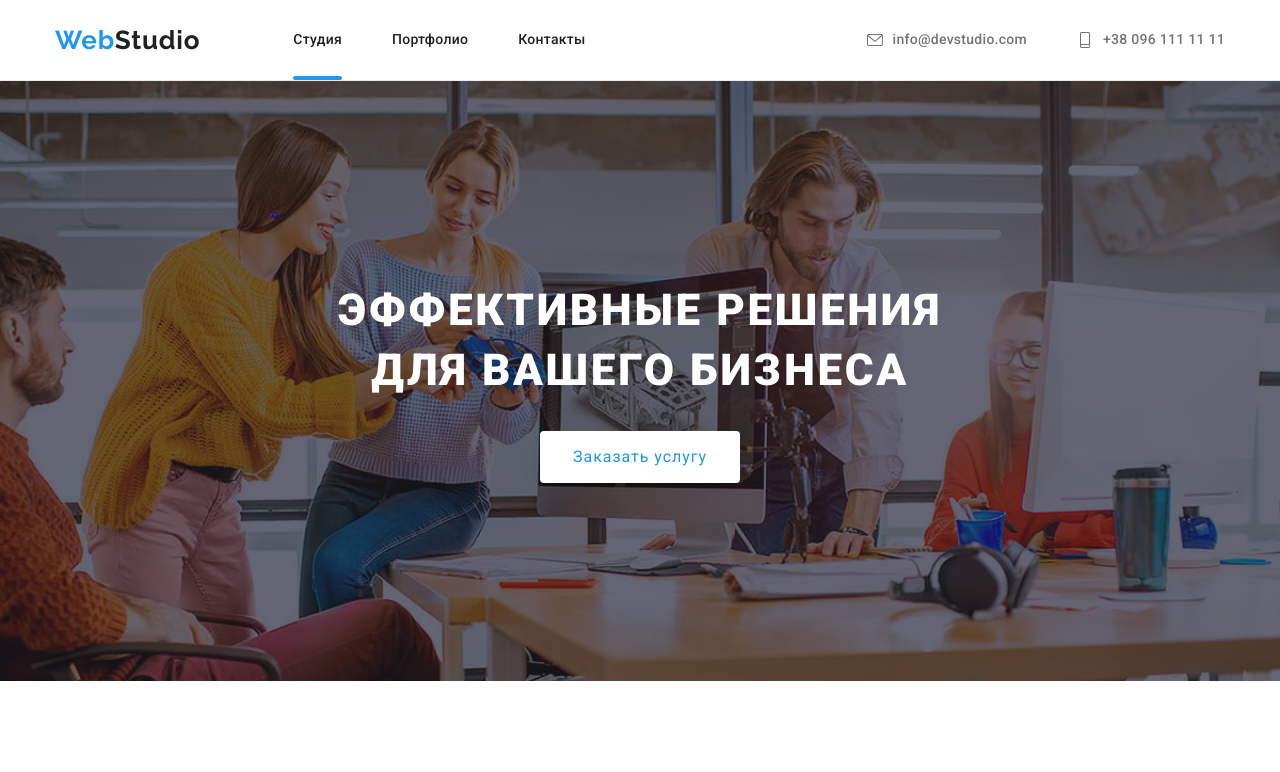
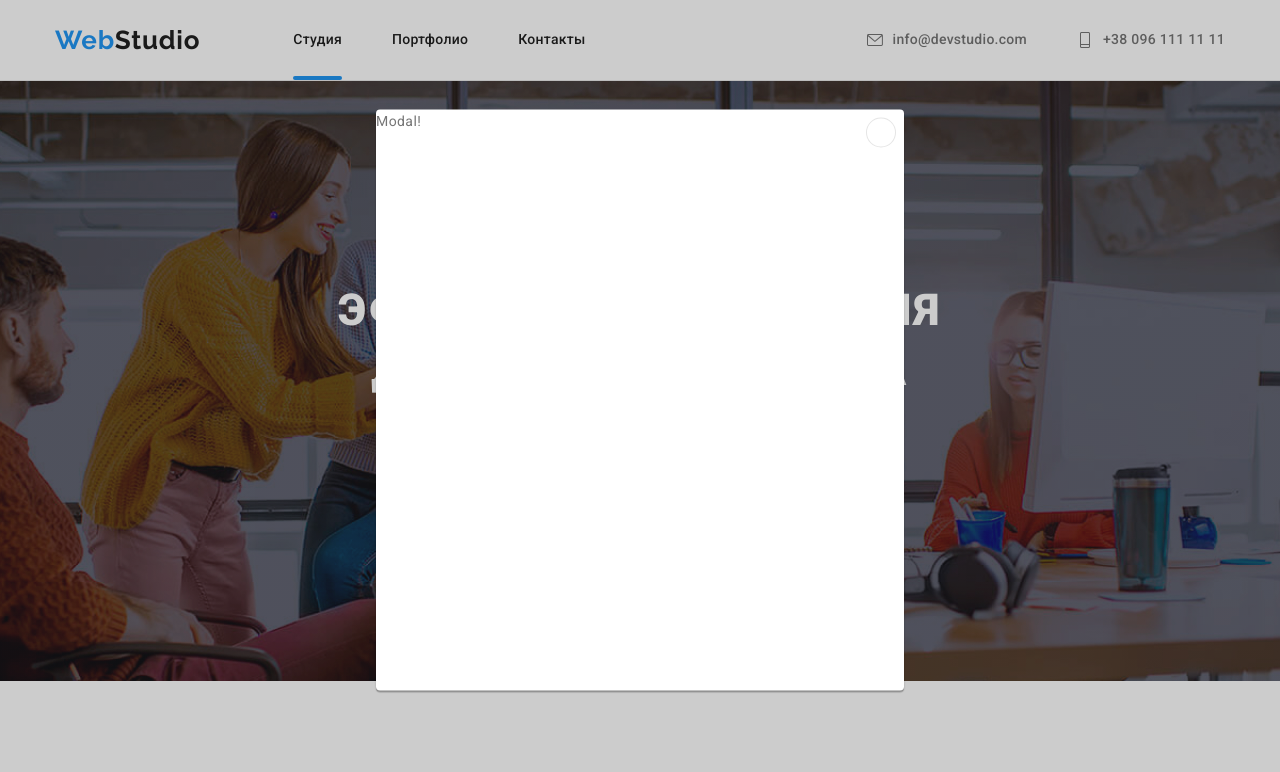
Before and after one commit to PolinaKrasovskaya/goit-markup-hw-05, a plain HTML site: page index.html in a window 1280 px wide. Both pictures are taken after a click on the button "Заказать услугу". Shown: the top 772 px of the page. Drawn offline with nearby package versions, Linux system fonts and the light colour scheme.

Commit message:
Add files via upload

```diff
--- a/css/style.css
+++ b/css/style.css
@@ -243,6 +243,65 @@ img {
   background-color: var(--white);
 }
 
+/* Modal window  */
+.backdrop {
+  position: fixed;
+  top: 0;
+  bottom: 0;
+  left: 0;
+  right: 0;
+  background: rgba(0, 0, 0, 0.2);
+  opacity: 1;
+  transition: opacity 250ms cubic-bezier(0.4, 0, 0.2, 1);
+}
+
+.backdrop.is-hidden {
+  visibility: hidden;
+  opacity: 0;
+  pointer-events: none;
+}
+
+.is-hidden .modal {
+  transform: translate(-50%, 0%) scale(0.5);
+}
+.modal {
+  position: absolute;
+  top: 50%;
+  left: 50%;
+  transform: translate(-50%, -50%) scale(1);
+  width: 100%;
+  max-width: 528px;
+  height: 581px;
+  background: var(--white);
+  box-shadow: 0px 1px 3px rgba(0, 0, 0, 0.12), 0px 1px 1px rgba(0, 0, 0, 0.14), 0px 2px 1px rgba(0, 0, 0, 0.2);
+  border-radius: 4px;
+  transition: transform 0.5s;
+}
+
+.btn-close {
+  position: absolute;
+  top: 8px;
+  right: 8px;
+  width: 30px;
+  height: 30px;
+  background-color: var(--white);
+  border: 1px solid rgba(0, 0, 0, 0.1);
+  border-radius: 50%;
+}
+
+.btn-close:hover,
+.btn-close:focus {
+  background-color: var(--accent-cl);
+  color: var(--white);
+}
+
+.img-close {
+  color: var(--black);
+  fill: var(--black);
+  position: absolute;
+  height: 11px;
+  width: 11px;
+}
 /*Section-directions*/
 
 .list-direction {
--- a/index.html
+++ b/index.html
@@ -57,7 +57,7 @@
                 <h1 class="hero-title">Эффективные решения для вашего бизнеса</h1>
             </div>
             <div>
-                <button class="button" type="button">Заказать услугу</button>
+                <button class="button" type="button" data-modal-open>Заказать услугу</button>
             </div>
         </section>
 
@@ -380,5 +380,18 @@
             </div>
         </div>
     </footer>
+
+    <div class="backdrop is-hidden" data-modal>
+        <div class="modal">
+            <button class="btn-close" data-modal-close>
+                <svg class="img-close">
+                    <use href="./img/decor/modal-close.svg"></use>
+                </svg>
+            </button>
+            <p class="message" type="button">Modal!</p>
+        </div>
+    </div>
+    <script src="./js/modal.js"></script>
+
 </body>
 </html>
--- /dev/null
+++ b/js/modal.js
@@ -0,0 +1,14 @@
+(() => {
+  const refs = {
+    openModalBtn: document.querySelector('[data-modal-open]'),
+    closeModalBtn: document.querySelector('[data-modal-close]'),
+    modal: document.querySelector('[data-modal]'),
+  };
+
+  refs.openModalBtn.addEventListener('click', toggleModal);
+  refs.closeModalBtn.addEventListener('click', toggleModal);
+
+  function toggleModal() {
+    refs.modal.classList.toggle('is-hidden');
+  }
+})();
```
Also changed, not shown: img/decor/modal-close.svg (added).
